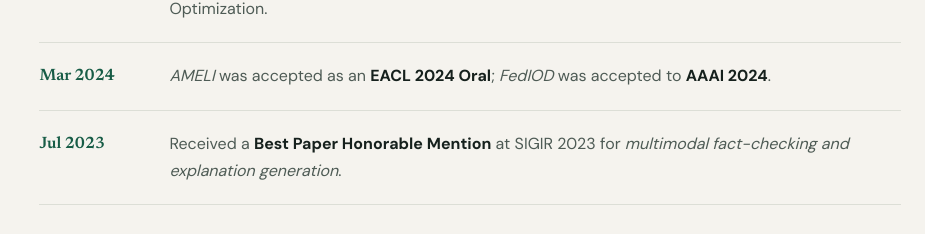
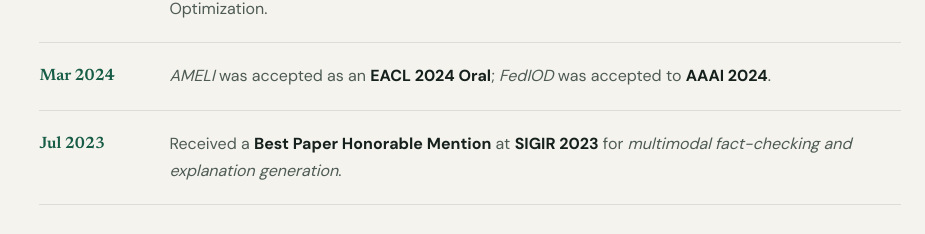
Before and after one commit to Barry-Menglong-Yao/Barry-Menglong-Yao.github.io, a plain HTML site: page index.html in a window 1280 px wide. Shown: the part 2213-2447 px from the top of the page, without its empty margins (355-1280 px from the left). Drawn offline with Linux system fonts and the light colour scheme.

Commit message:
emphasize sigir venue

```diff
--- a/index.html
+++ b/index.html
@@ -99,7 +99,7 @@
             <article><time datetime="2025-06">Jun 2025</time><p>Joined <strong>Amazon Alexa AI</strong> as an Applied Scientist Intern to work on User-Facing Multi-turn LLMs Tool Use.</p></article>
             <article><time datetime="2024-05">May 2024</time><p>Joined <strong>Amazon Alexa AI</strong> as an Applied Scientist Intern to work on LLMs Inference Latency Optimization.</p></article>
             <article><time datetime="2024-03">Mar 2024</time><p><em>AMELI</em> was accepted as an <strong>EACL 2024 Oral</strong>; <em>FedIOD</em> was accepted to <strong>AAAI 2024</strong>.</p></article>
-            <article><time datetime="2023-07">Jul 2023</time><p>Received a <strong>Best Paper Honorable Mention</strong> at SIGIR 2023 for <em>multimodal fact-checking and explanation generation</em>.</p></article>
+            <article><time datetime="2023-07">Jul 2023</time><p>Received a <strong>Best Paper Honorable Mention</strong> at <strong>SIGIR 2023</strong> for <em>multimodal fact-checking and explanation generation</em>.</p></article>
           </div>
         </section>
         <section class="section-block publications-section reveal" id="publications" aria-labelledby="publications-heading">
```
